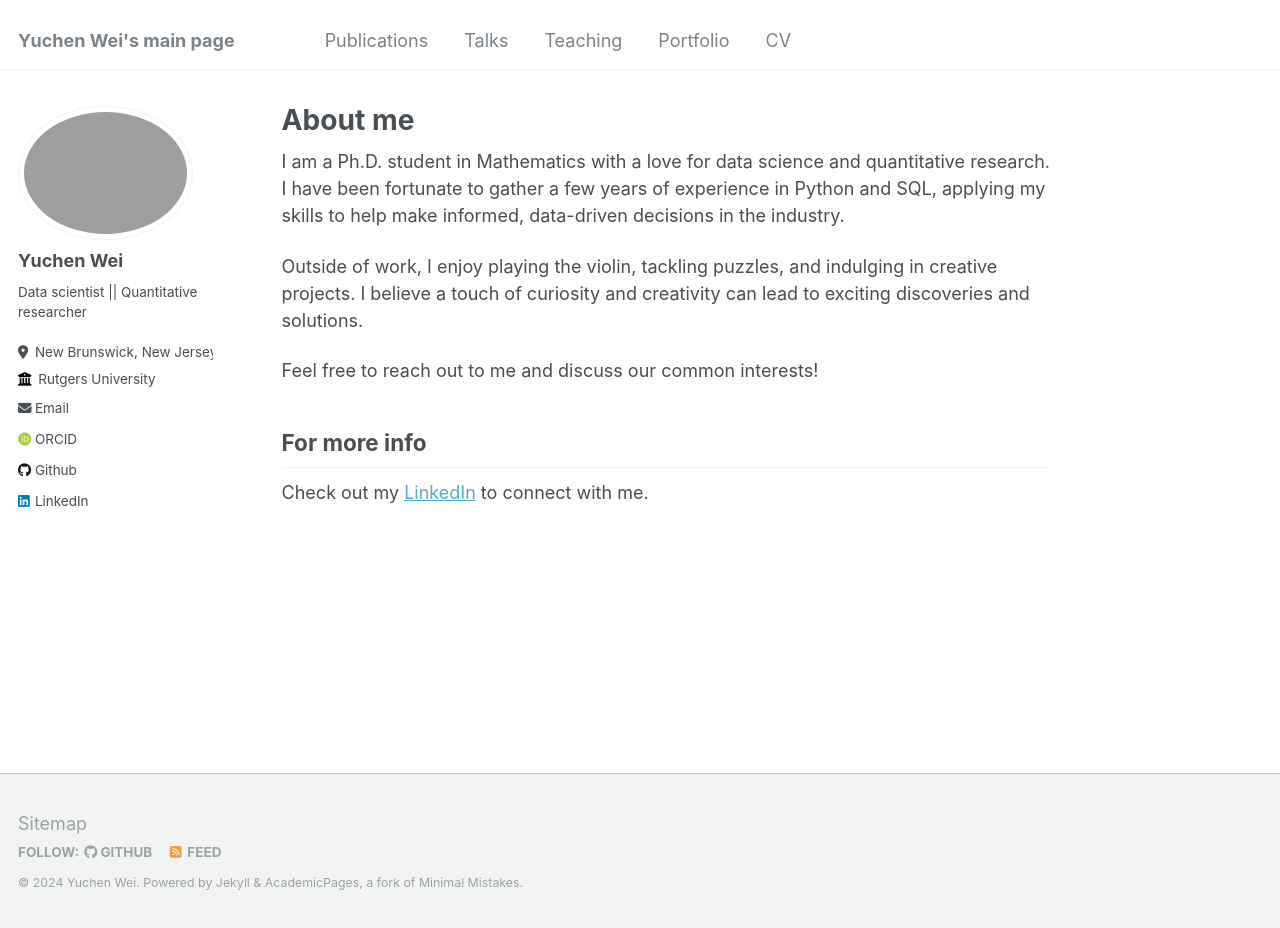
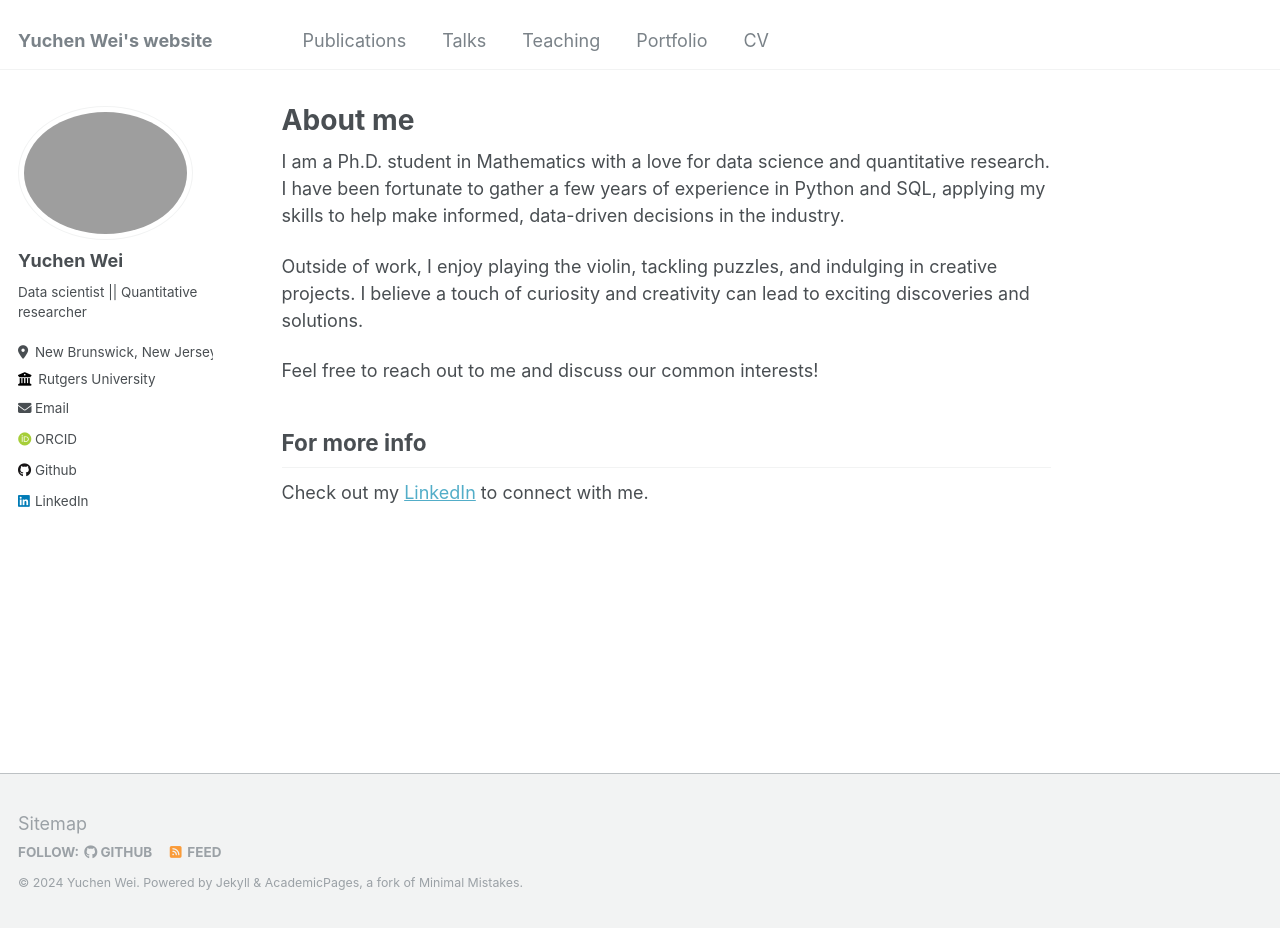
Before and after one commit to Yuccwei/YuchenWei.github.io, a Jekyll site: the page built from _pages/about.md, in a window 1280 px wide and 928 px high. Built offline with Jekyll 4.4.1, drawn with Linux system fonts in a browser that asks for light colours; some web fonts are replaced.

Commit message:
Updated a file

```diff
--- a/_config.yml
+++ b/_config.yml
@@ -8,7 +8,7 @@
 
 # Basic Site Settings
 locale                   : "en-US"
-title                    : "Yuchen Wei's main page"
+title                    : "Yuchen Wei's website"
 title_separator          : "-"
 name                     : &name "Yuchen Wei"
 description              : &description "personal webpage"
```
